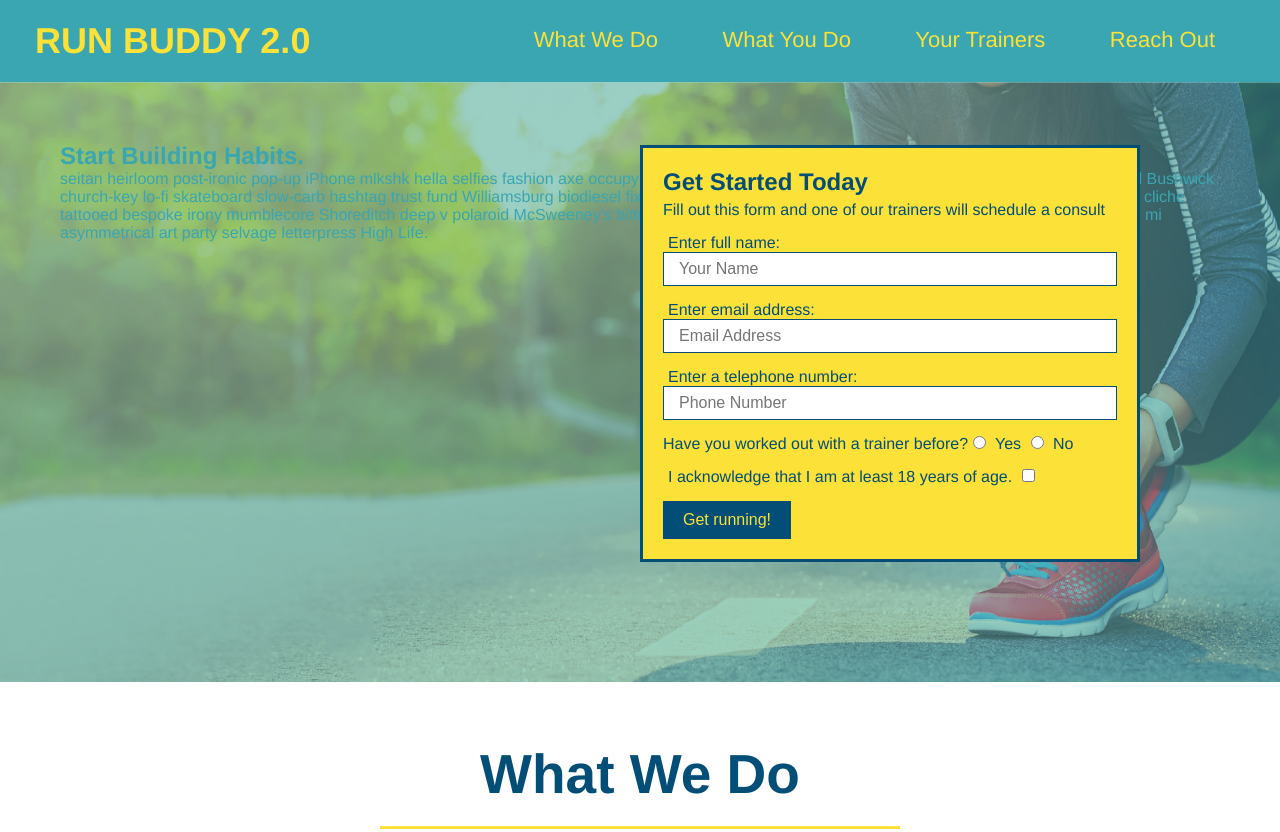
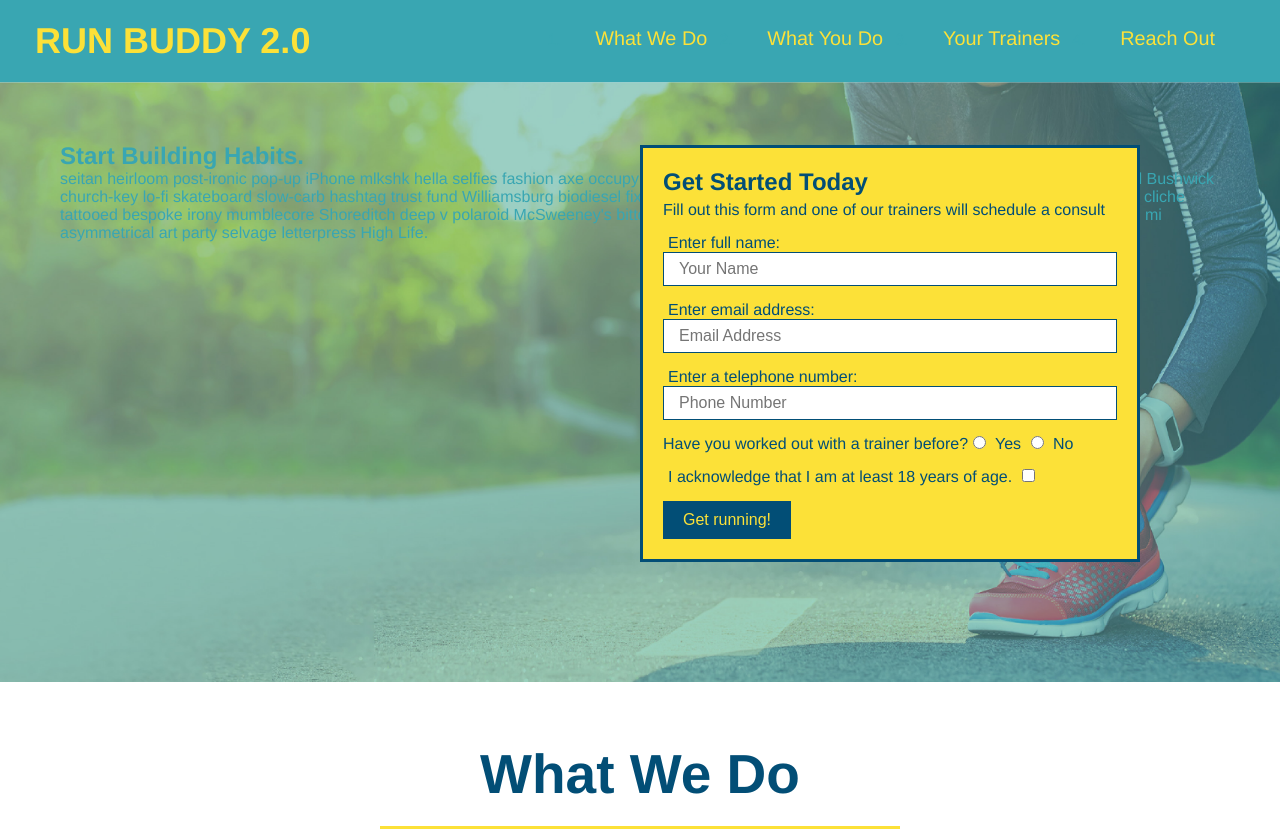
Before and after one commit to crosenfrisk/Run-Buddy-2.0, a plain HTML site: page index.html in a window 1280 px wide. Shown: the top 832 px of the page. Drawn offline with Linux system fonts and the light colour scheme.

Commit message:
add flexbox to header navigation

```diff
--- a/assets/css/style.css
+++ b/assets/css/style.css
@@ -37,14 +37,24 @@ header nav {
     margin: 7px 0;
 }
 
+/*Remove:
 header nav ul li {
     display: inline;
+} */
+
+/*Add*/
+header nav ul {
+    display: flex;
+    flex-wrap: wrap;
+    justify-content: space-between;
+    align-items: center;
+    list-style: n;
 }
 
 header nav ul li a {
     margin: 0 30px;
     font-weight: lighter;
-    font-size: 22px;
+    /*adjust to vw*/ font-size: 1.55vw;
 }
 
 footer {
```
